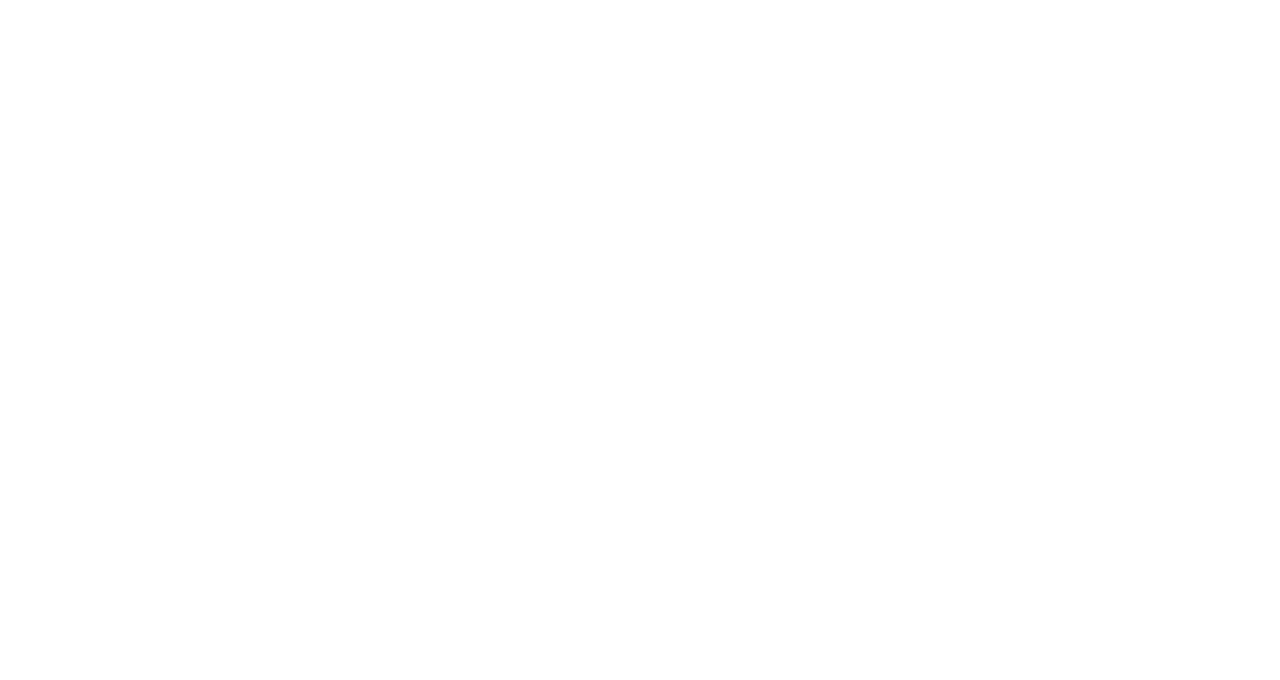
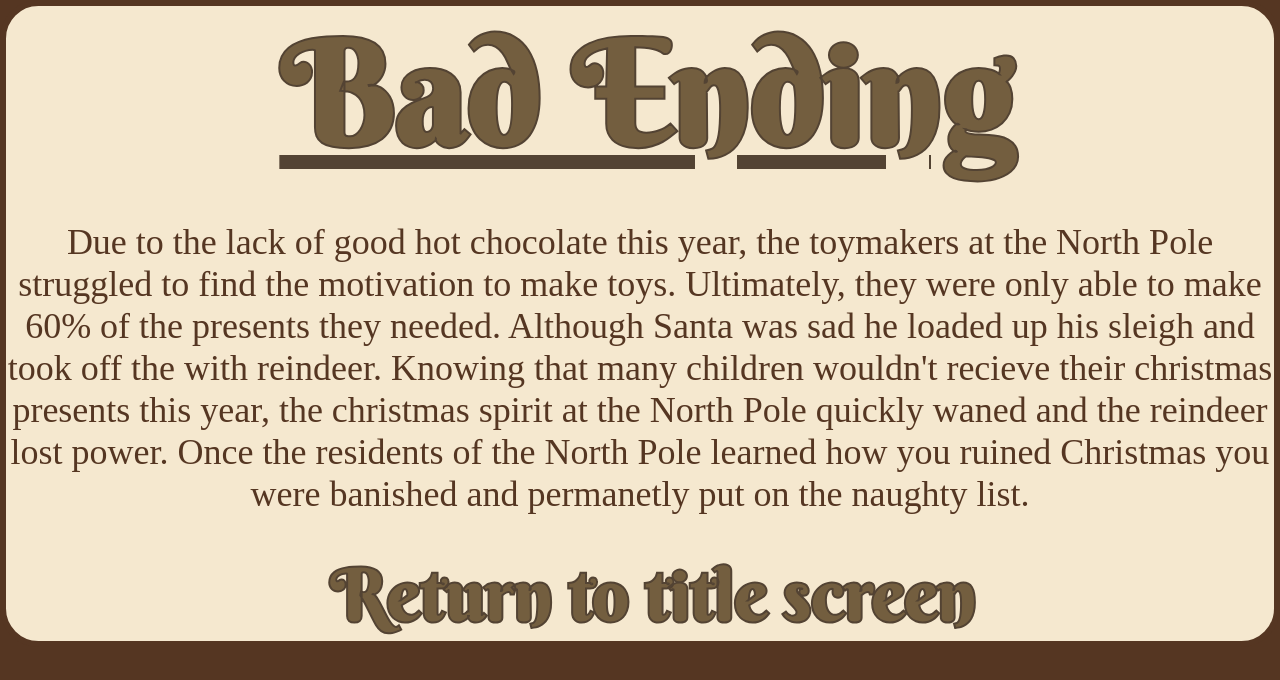
Before and after one commit to AlannahSteck/Christmas_Cafe, a plain HTML site: page Pages/gameEnd/gameEnd.html in a window 1280 px wide. Drawn offline with Linux system fonts and the light colour scheme; a web font is replaced by a local one.

Commit message:
added bad end and game end css

```diff
--- a/Pages/endDay/endDay.js
+++ b/Pages/endDay/endDay.js
@@ -65,7 +65,7 @@ function genStats(){
 
 function saveAndClear(){
     sessionStorage.clear()
-    if (Number(localStorage.getItem("daysWorked")) == 7){
+    if (Number(localStorage.getItem("daysWorked")) > 6){
        const theLink = document.getElementsByTagName("a")[0];
        theLink.href = "../gameEnd/gameEnd.html"
     }
--- a/Pages/gameEnd/gameEnd.Js
+++ b/Pages/gameEnd/gameEnd.Js
@@ -3,4 +3,35 @@ function calculateEndType(){
     const ok = Number(localStorage.getItem("okOrds")) * 1
     const good = Number(localStorage.getItem("goodOrds")) * 2
     const totalScore = ok + good;
+    if (totalScore<24){
+        makeEnd("Bad")
+    }
+    else if (totalScore<48){
+        makeEnd("Ok")
+    }
+    else{
+        makeEnd("Good")
+    }
 }
+
+function makeEnd(endType){
+    changeHeading(endType)
+    changeText(endType)
+}
+
+function changeHeading(endType){
+    const heading = document.getElementById("endingType")
+    heading.textContent = endType + " Ending"
+}
+
+function changeText(endType){
+    const desc = document.getElementById("endText")
+    if (endType == "Bad"){
+        desc.textContent = "Due to the lack of good hot chocolate this year, the toymakers at the North Pole struggled to find the motivation to make toys. Ultimately, they were only able to make 60% of the presents they needed. Although Santa was sad he loaded up his sleigh and took off the with reindeer. Knowing that many children wouldn't recieve their christmas presents this year, the christmas spirit at the North Pole quickly waned and the reindeer lost power. Once the residents of the North Pole learned how you ruined Christmas you were banished and permanetly put on the naughty list."
+    }
+}
+
+function resetStorage(){
+    localStorage.clear()
+    sessionStorage.clear()
+}
--- a/Pages/gameEnd/gameEnd.css
+++ b/Pages/gameEnd/gameEnd.css
@@ -0,0 +1,44 @@
+body{
+    text-align: center;
+    align-content: center;
+    background-color: #553622;
+}
+
+main{
+    border: 0.75vh solid #553622;
+    background-color: #f5e8cf;
+    border-radius: 3vw;
+    font-size: 225%;
+}
+
+body, main{
+    margin: 0;
+}
+
+h1{
+    text-decoration: underline;
+    font-size: 400%;
+}
+
+h4{
+    font-size: 200%;
+}
+
+h4, h1, a{
+    -webkit-text-stroke: 0.25vh #534333;
+    color: #735e3f;
+    margin: 0vh 0vh 0vh 1.5vh;
+}
+
+*{
+    color: #553622;
+}
+
+p{
+    font-family: Snowburst One;
+    flex-wrap: wrap;
+}
+
+a, h1{
+    font-family: Berkshire Swash;
+}
--- a/Pages/gameEnd/gameEnd.html
+++ b/Pages/gameEnd/gameEnd.html
@@ -0,0 +1,28 @@
+<!DOCTYPE html>
+<html>
+    <head>
+        <title>Christmas Cafe</title>
+        <link rel="stylesheet" href="gameEnd.css">
+        <link rel="preconnect" href="https://fonts.googleapis.com">
+        <link rel="preconnect" href="https://fonts.gstatic.com" crossorigin>
+        <link href="https://fonts.googleapis.com/css2?family=Berkshire+Swash&display=swap" rel="stylesheet">
+        <link rel="preconnect" href="https://fonts.googleapis.com">
+        <link rel="preconnect" href="https://fonts.gstatic.com" crossorigin>
+        <link href="https://fonts.googleapis.com/css2?family=Snowburst+One&display=swap" rel="stylesheet">
+    </head>
+    <body>
+        <main>
+          <section id="endSect">
+              <h1 id="endingType"></h1>
+          </section>
+          <div>
+              <p id="endText">test text
+              </p>
+          </div>
+          <h4><a>Return to title screen</a></h4>
+          <script src="gameEnd.Js"></script>
+          <script>calculateEndType()</script>
+          <script>resetStorage()</script>
+        </main>
+    </body>
+</html>
--- a/index.css
+++ b/index.css
@@ -3,16 +3,10 @@
 }
 
 body{
-<<<<<<< HEAD
-    background-image: url("Resources/order/Bg.png");
-    background-size: 100vw 75vh;
-}
-=======
     background-image: url("Resources/order/bg.png");
     background-size: 100vw 75vh;
 }
 
->>>>>>> a528768721defb9dd472f4d4446258d5a25182e0
 h1{
     font-family: Berkshire Swash;
     text-decoration: underline;
```
Also changed, not shown: Resources/order/Bg.png, progress.txt, 1 other file.
